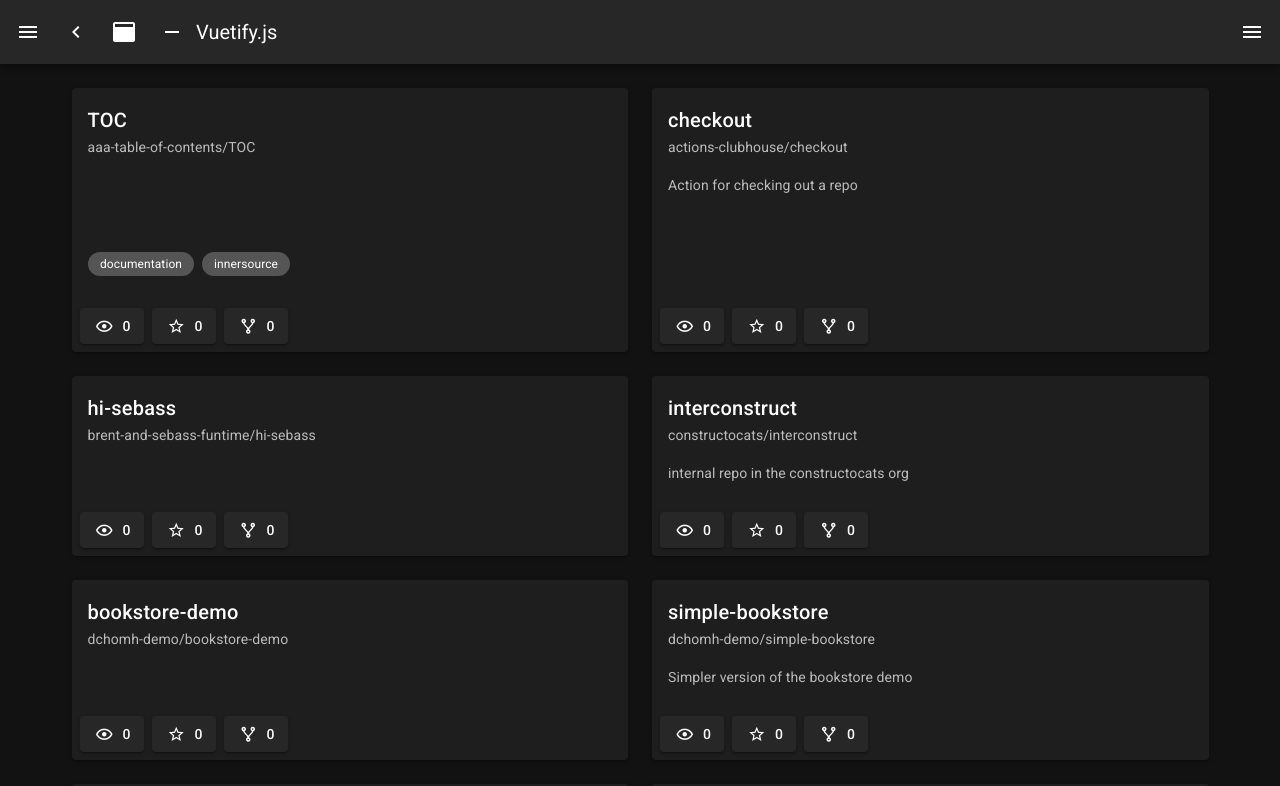
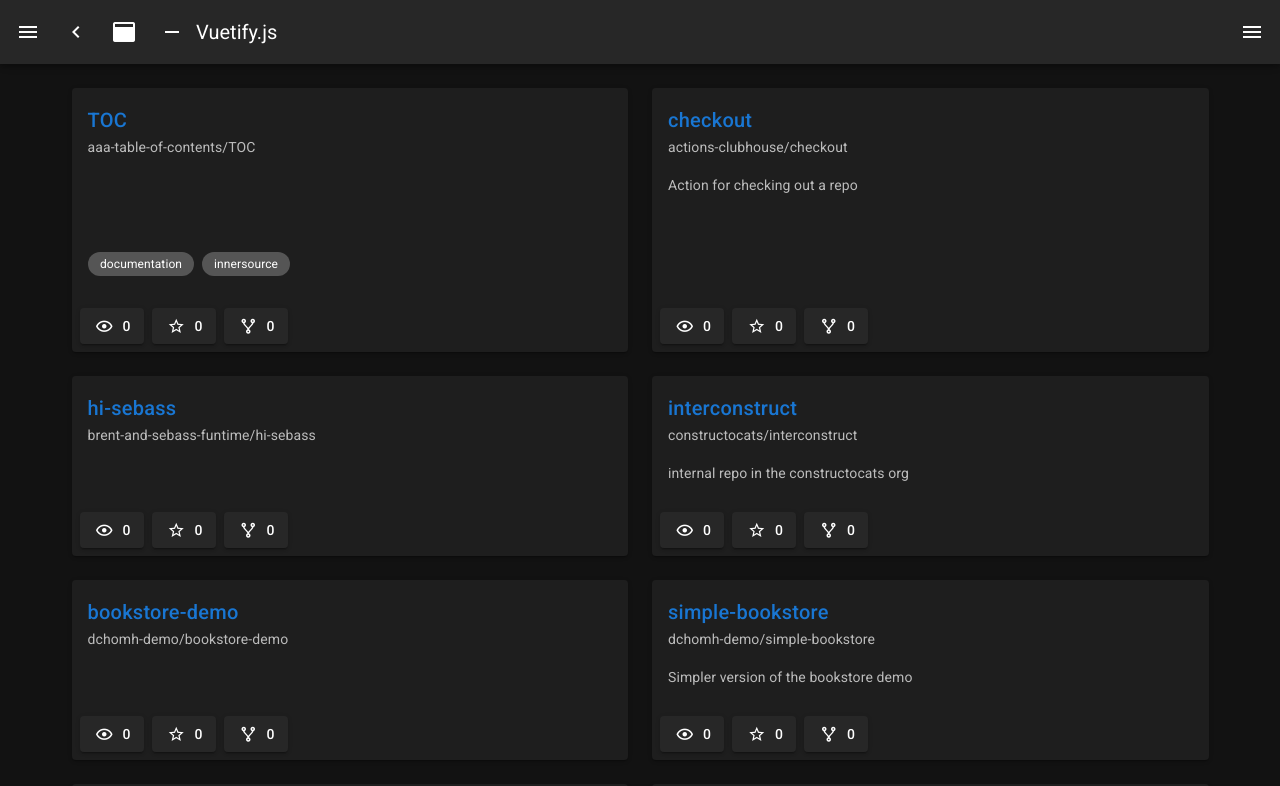
Before and after one commit to helaili/enterprise-showcase, a Nuxt app: page / in a window 1280 px wide. Shown: the top 786 px of the page. Built offline with nearby package versions, Linux system fonts and the light colour scheme.

Commit message:
can click title

```diff
--- a/pages/index.vue
+++ b/pages/index.vue
@@ -4,7 +4,7 @@
       <v-col v-for="repo of repositories.slice(pageStart, pageStart+pageSize)" v-bind:key="repo.full_name" cols="6">
         <v-card>
           <v-card-title>
-            {{repo.name}}
+            <a v-bind:href="repo.html_url">{{repo.name}}</a>
           </v-card-title>
           <v-card-subtitle>{{repo.full_name}}</v-card-subtitle>
           <v-card-text>
```
